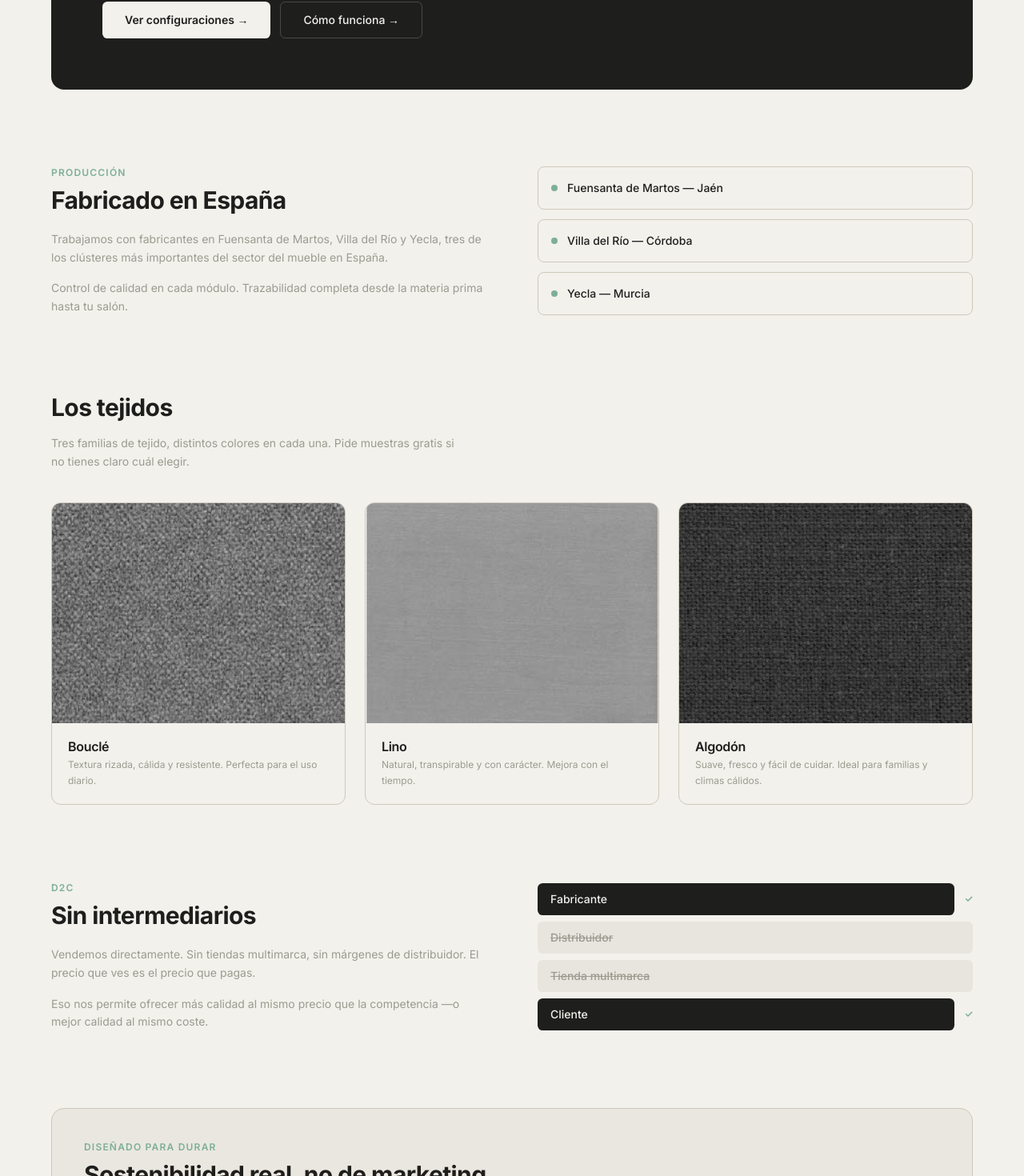
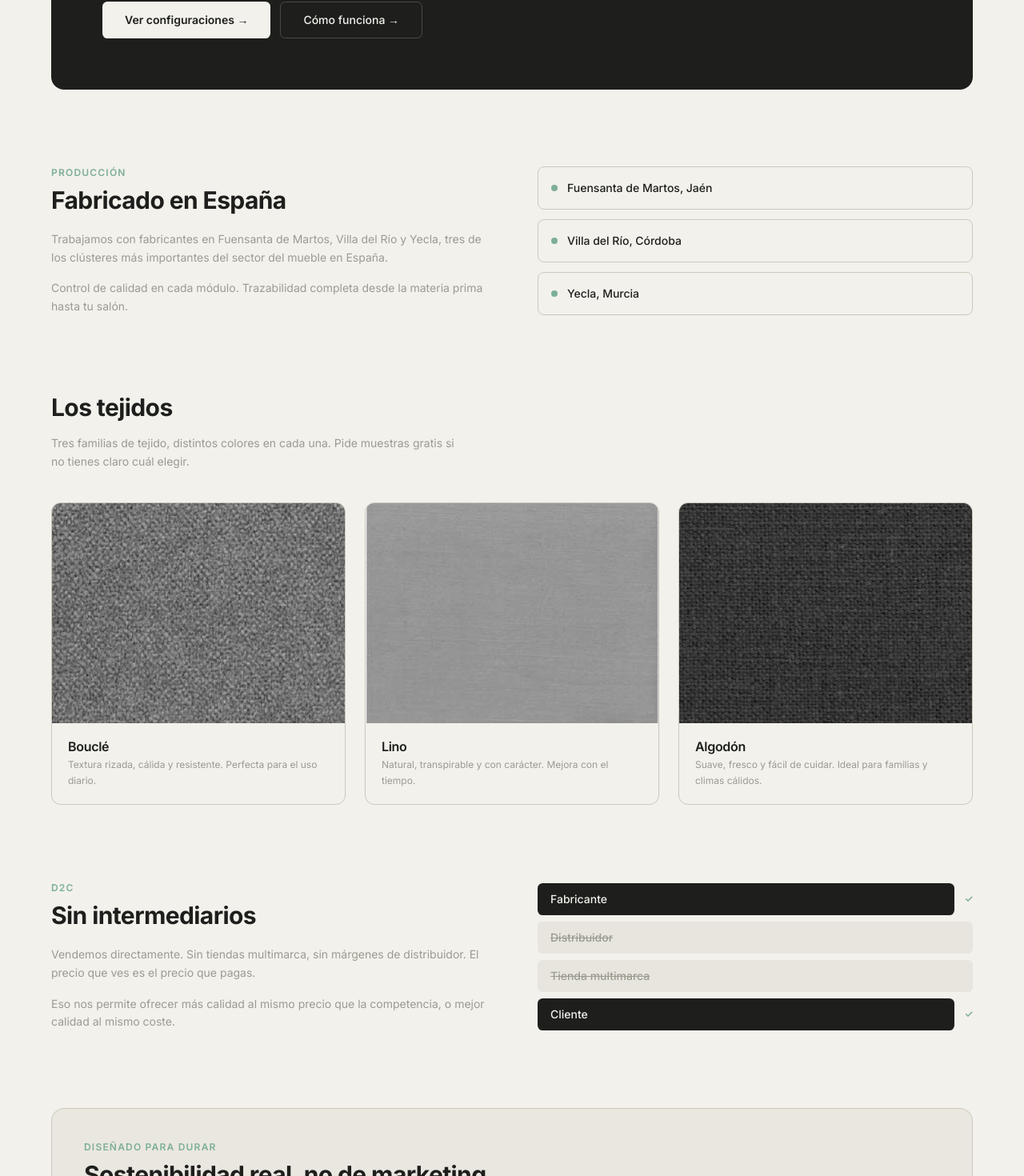
Before and after one commit to carlosnh2001/modu, a Next.js app: page /por-que-modu in a window 1280 px wide. Shown: the part 875-2345 px from the top of the page at 80% size. Built offline with nearby package versions, Linux system fonts and the light colour scheme.

Commit message:
Elimina guiones largos visibles en toda la web

```diff
--- a/app/contacto/page.tsx
+++ b/app/contacto/page.tsx
@@ -87,7 +87,7 @@ export default function ContactoPage() {
                 </p>
                 <div className="space-y-0.5 text-sm text-[#1E1E1C]">
                   {["Madrid", "Barcelona", "Sevilla", "Valencia"].map((c) => (
-                    <p key={c}>{c} — dirección próximamente</p>
+                    <p key={c}>{c}: dirección próximamente</p>
                   ))}
                 </div>
               </div>
--- a/app/por-que-modu/page.tsx
+++ b/app/por-que-modu/page.tsx
@@ -106,9 +106,9 @@ export default function PorQueModu() {
           </div>
           <div className="flex flex-col gap-3">
             {[
-              "Fuensanta de Martos — Jaén",
-              "Villa del Río — Córdoba",
-              "Yecla — Murcia",
+              "Fuensanta de Martos, Jaén",
+              "Villa del Río, Córdoba",
+              "Yecla, Murcia",
             ].map((loc) => (
               <div
                 key={loc}
@@ -174,7 +174,7 @@ export default function PorQueModu() {
             </p>
             <p className="text-[#9B9B90] leading-relaxed text-sm">
               Eso nos permite ofrecer más calidad al mismo precio que la
-              competencia —o mejor calidad al mismo coste.
+              competencia, o mejor calidad al mismo coste.
             </p>
           </div>
           <div className="flex flex-col gap-2">
--- a/components/product/CojinConfigurator.tsx
+++ b/components/product/CojinConfigurator.tsx
@@ -54,7 +54,7 @@ export default function CojinConfigurator({ comp }: { comp: Complemento }) {
 
       <div className="flex items-baseline gap-2">
         <p className="text-3xl font-semibold text-[#1E1E1C]">{selectedSize.price.toLocaleString("es-ES")} €</p>
-        <p className="text-sm text-[#9B9B90]">— {selectedSize.label}</p>
+        <p className="text-sm text-[#9B9B90]">{selectedSize.label}</p>
       </div>
 
       <p className="text-sm text-[#9B9B90] leading-relaxed">{comp.description}</p>
@@ -173,7 +173,7 @@ export default function CojinConfigurator({ comp }: { comp: Complemento }) {
         >
           {added
             ? <><Check size={16} /> Añadido al pedido</>
-            : `Añadir al carrito — ${selectedSize.price} €`
+            : `Añadir al carrito · ${selectedSize.price} €`
           }
         </button>
         <Link
--- a/components/product/ComplementoConfigurator.tsx
+++ b/components/product/ComplementoConfigurator.tsx
@@ -219,7 +219,7 @@ export default function ComplementoConfigurator({ comp }: { comp: Complemento })
             added ? "bg-[#7DAF96] text-white" : "bg-[#1E1E1C] text-[#F2F1EC] hover:opacity-85"
           }`}
         >
-          {added ? <><Check size={16} /> Añadido al pedido</> : `Añadir al carrito — ${comp.price.toLocaleString("es-ES")} €`}
+          {added ? <><Check size={16} /> Añadido al pedido</> : `Añadir al carrito · ${comp.price.toLocaleString("es-ES")} €`}
         </button>
         <Link
           href="/muestras"
--- a/components/product/FabricSwatch.tsx
+++ b/components/product/FabricSwatch.tsx
@@ -13,7 +13,7 @@ export default function FabricSwatch({ fabric, selected, onClick }: Props) {
   return (
     <button
       onClick={onClick}
-      title={`${fabric.family} — ${fabric.name}`}
+      title={`${fabric.family} · ${fabric.name}`}
       className={`relative w-10 h-10 rounded-full overflow-hidden border-2 transition-all ${
         selected
           ? "border-[#1E1E1C] scale-110"
--- a/components/product/SofaConfigurator.tsx
+++ b/components/product/SofaConfigurator.tsx
@@ -66,7 +66,7 @@ export default function SofaConfigurator({ model }: { model: SofaModel }) {
         <p className="text-3xl font-semibold text-[#1E1E1C]">
           {selectedConfig.price.toLocaleString("es-ES")} €
         </p>
-        <p className="text-sm text-[#9B9B90]">— {selectedConfig.name}</p>
+        <p className="text-sm text-[#9B9B90]">{selectedConfig.name}</p>
       </div>
 
       <hr className="border-[#CEC8BA]" />
@@ -171,7 +171,7 @@ export default function SofaConfigurator({ model }: { model: SofaModel }) {
               <Image src={selectedConfig.image} alt={selectedConfig.name} fill className="object-contain p-0.5" sizes="56px" />
             </div>
             <div>
-              <p className="text-xs font-semibold text-[#1E1E1C]">{selectedConfig.name} — {selectedConfig.price.toLocaleString("es-ES")} €</p>
+              <p className="text-xs font-semibold text-[#1E1E1C]">{selectedConfig.name} · {selectedConfig.price.toLocaleString("es-ES")} €</p>
               <p className="text-xs text-[#9B9B90]">{selectedConfig.composition}</p>
               {selectedConfig.gift && (
                 <p className="text-[10px] font-semibold text-[#7DAF96] mt-0.5">🎁 {selectedConfig.gift}</p>
@@ -283,7 +283,7 @@ export default function SofaConfigurator({ model }: { model: SofaModel }) {
               {added ? (
                 <><Check size={16} /> Añadido al pedido</>
               ) : (
-                <>Añadir al carrito — {selectedConfig.price.toLocaleString("es-ES")} €</>
+                <>Añadir al carrito · {selectedConfig.price.toLocaleString("es-ES")} €</>
               )}
             </button>
             <Link
@@ -348,7 +348,7 @@ export default function SofaConfigurator({ model }: { model: SofaModel }) {
       <Accordion className="border-t border-[#CEC8BA]">
         <AccordionItem value="dimensiones" className="border-[#CEC8BA]">
           <AccordionTrigger className="text-sm font-medium text-[#1E1E1C] py-4 hover:no-underline">
-            Dimensiones — {selectedConfig.name}
+            Dimensiones · {selectedConfig.name}
           </AccordionTrigger>
           <AccordionContent className="text-sm text-[#9B9B90]">
             <table className="w-full text-left">
--- a/components/showrooms/ShowroomModal.tsx
+++ b/components/showrooms/ShowroomModal.tsx
@@ -20,7 +20,7 @@ export default function ShowroomModal({
           <X size={20} />
         </button>
         <h3 className="text-xl font-bold text-[#1E1E1C] mb-2">
-          Solicitar visita — {city}
+          Solicitar visita en {city}
         </h3>
         <p className="text-sm text-[#9B9B90] mb-6">
           Escríbenos y concertamos una visita al showroom de {city}.
--- a/hooks/useCart.ts
+++ b/hooks/useCart.ts
@@ -50,7 +50,7 @@ export const useCart = create<CartStore>((set, get) => ({
       const item: CartItem = {
         id, model, config, fabric, orientation,
         quantity: 1,
-        displayName: `${model.name} — ${config.name}${orientLabel}`,
+        displayName: `${model.name} · ${config.name}${orientLabel}`,
         price: config.price,
         image: model.images.principal,
       };
```
